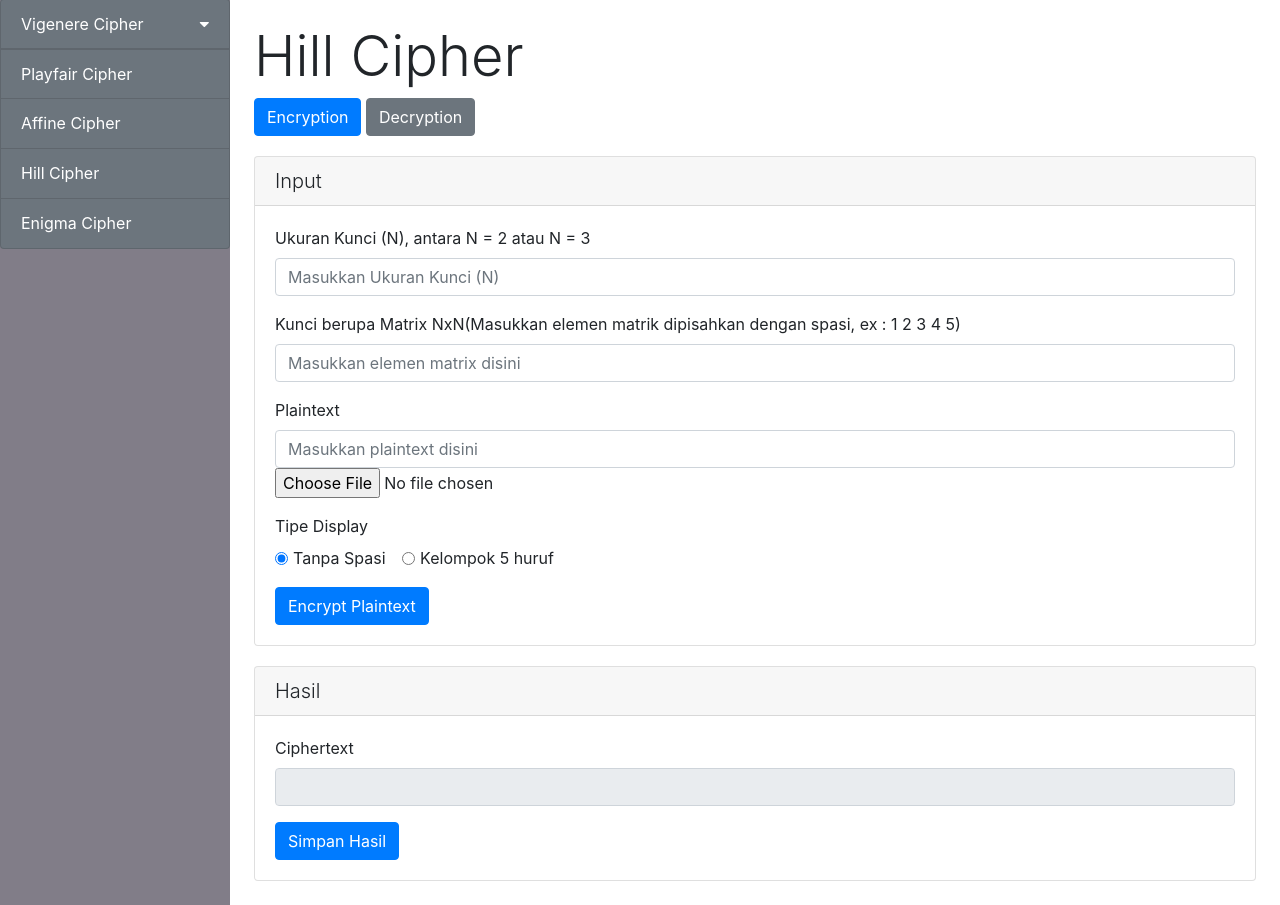
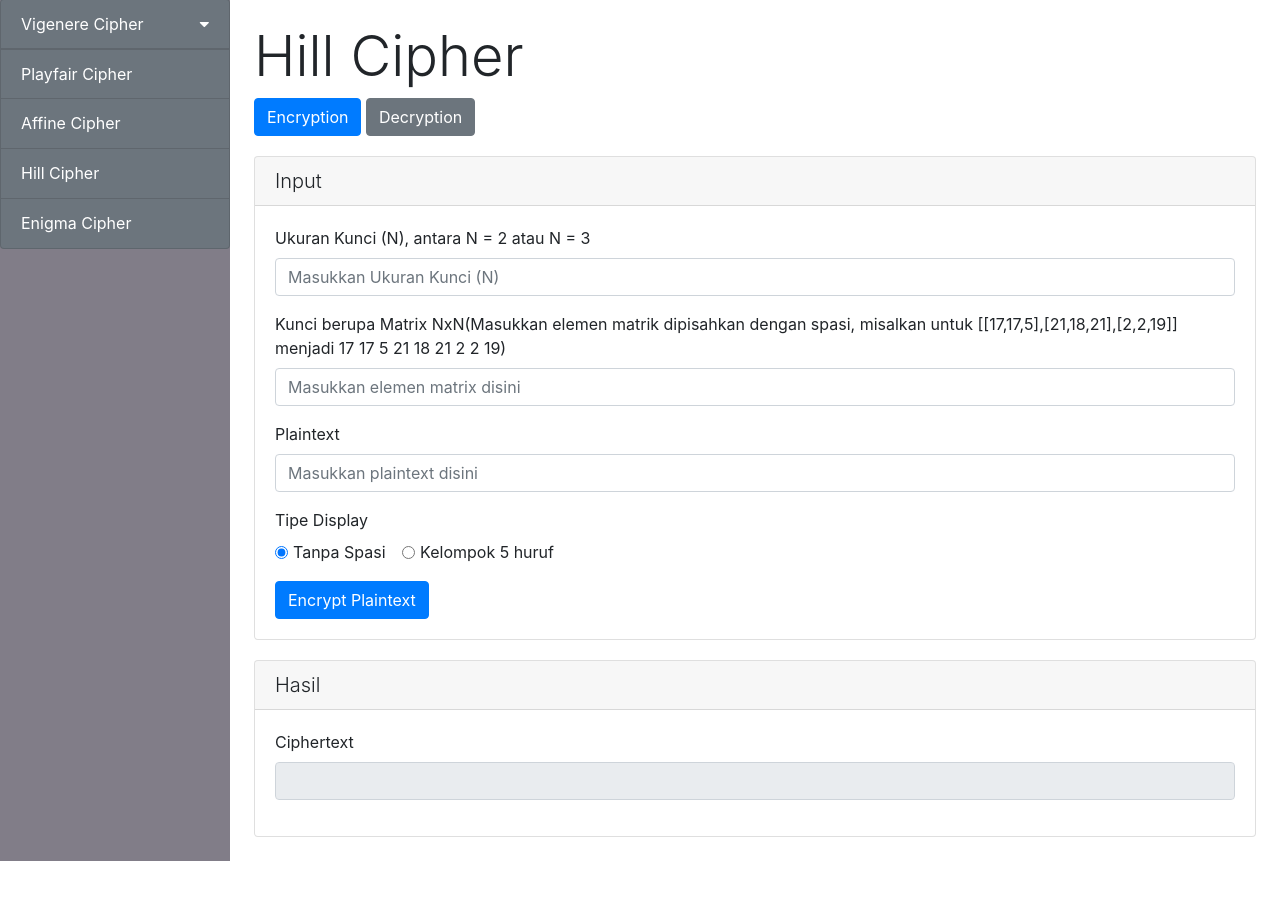
Before and after one commit to AbdiHaryadi/classic-cryptology, a Flask app: page /hill/encrypt in a window 1280 px wide. Shown: the part 57-962 px from the top of the page. After the commit the page ends 918 px from the top, so only its background shows below. Run offline with Flask 2, Linux system fonts and the light colour scheme; some libraries are stand-ins or nearby versions.

Commit message:
clean unnecessary html

```diff
--- a/templates/affine.html
+++ b/templates/affine.html
@@ -26,7 +26,6 @@
                 <div class="form-group">
                     <label for="text3">Plaintext</label>
                     <input type="text" class="form-control" name="text3" placeholder="Masukkan plaintext disini" id="text-input" value="{{plaintext}}">
-                    <input type="file" class="form-control-file" name="file" id="text-file-input">
                 </div>
                 <label for="text2">Tipe Display</label>
                 <div class="form-group">
@@ -59,7 +58,6 @@
                     <label for="text">Ciphertext</label>
                     <input type="text" readonly class="form-control" name="result" value="{{result}}">
                 </div>
-                <button type="submit" class="btn btn-primary">Simpan Hasil</button>
             </form>
         </div>
     </div>
@@ -81,7 +79,6 @@
                 <div class="form-group">
                     <label for="text3">Ciphertext</label>
                     <input type="text" class="form-control" name="text3" placeholder="Masukkan ciphertext disini" id="text-input" value="{{ciphertext}}">
-                    <input type="file" class="form-control-file" name="file" id="text-file-input">
                 </div>
                 <label for="text2">Tipe Display</label>
                 <div class="form-group">
@@ -114,7 +111,6 @@
                     <label for="text">Plaintext</label>
                     <input type="text" readonly class="form-control" name="result" value="{{result}}">
                 </div>
-                <button type="submit" class="btn btn-primary">Simpan Hasil</button>
             </form>
         </div>
     </div>
--- a/templates/autokey.html
+++ b/templates/autokey.html
@@ -22,7 +22,6 @@
                 <div class="form-group">
                     <label for="text3">Plaintext</label>
                     <input type="text" class="form-control" name="text3" placeholder="Masukkan plaintext disini" id="text-input" value="{{plaintext}}">
-                    <input type="file" class="form-control-file" name="file" id="text-file-input">
                 </div>
                 <label for="text2">Tipe Display</label>
                 <div class="form-group">
@@ -55,7 +54,6 @@
                     <label for="text">Ciphertext</label>
                     <input type="text" readonly class="form-control" name="result" value="{{result}}">
                 </div>
-                <button type="submit" class="btn btn-primary">Simpan Hasil</button>
             </form>
         </div>
     </div>
@@ -73,7 +71,6 @@
                 <div class="form-group">
                     <label for="text3">Ciphertext</label>
                     <input type="text" class="form-control" name="text3" placeholder="Masukkan ciphertext disini" id="text-input" value="{{ciphertext}}">
-                    <input type="file" class="form-control-file" name="file" id="text-file-input">
                 </div>
                 <label for="text2">Tipe Display</label>
                 <div class="form-group">
@@ -106,7 +103,6 @@
                     <label for="text">Plaintext</label>
                     <input type="text" readonly class="form-control" name="result" value="{{result}}">
                 </div>
-                <button type="submit" class="btn btn-primary">Simpan Hasil</button>
             </form>
         </div>
     </div>
--- a/templates/hill.html
+++ b/templates/hill.html
@@ -20,13 +20,12 @@
                     <input type="number" class="form-control" name="text1" placeholder="Masukkan Ukuran Kunci (N)" value="{{n}}">
                 </div>
                 <div class="form-group">
-                    <label for="text2">Kunci berupa Matrix NxN(Masukkan elemen matrik dipisahkan dengan spasi, ex : 1 2 3 4 5)</label>
+                    <label for="text2">Kunci berupa Matrix NxN(Masukkan elemen matrik dipisahkan dengan spasi, misalkan untuk [[17,17,5],[21,18,21],[2,2,19]] menjadi 17 17 5 21 18 21 2 2 19)</label>
                     <input type="text" class="form-control" name="text2" placeholder="Masukkan elemen matrix disini" value="{{array}}">
                 </div>
                 <div class="form-group">
                     <label for="text3">Plaintext</label>
                     <input type="text" class="form-control" name="text3" placeholder="Masukkan plaintext disini" id="text-input" value="{{plaintext}}">
-                    <input type="file" class="form-control-file" name="file" id="text-file-input">
                 </div>
                 <label for="text2">Tipe Display</label>
                 <div class="form-group">
@@ -54,12 +53,11 @@
     <div class="card">
         <h5 class="card-header font-weight-light">Hasil</h5>
         <div class="card-body">
-            <form action="/saveresult" method="POST">
+            <form action="" method="POST">
                 <div class="form-group">
                     <label for="text">Ciphertext</label>
                     <input type="text" readonly class="form-control" name="result" value="{{result}}">
                 </div>
-                <button type="submit" class="btn btn-primary">Simpan Hasil</button>
             </form>
         </div>
     </div>
@@ -75,13 +73,12 @@
                     <input type="number" class="form-control" name="text1" placeholder="Masukkan Ukuran Kunci (N)" value="{{n}}">
                 </div>
                 <div class="form-group">
-                    <label for="text2">Kunci berupa Matrix NxN(Masukkan elemen matrik dipisahkan dengan spasi, ex : 1 2 3 4 5)</label>
+                    <label for="text2">Kunci berupa Matrix NxN(Masukkan elemen matrik dipisahkan dengan spasi, misalkan untuk [[17,17,5],[21,18,21],[2,2,19]] menjadi 17 17 5 21 18 21 2 2 19)</label>
                     <input type="text" class="form-control" name="text2" placeholder="Masukkan elemen matrix disini" value="{{array}}">
                 </div>
                 <div class="form-group">
                     <label for="text3">Ciphertext</label>
                     <input type="text" class="form-control" name="text3" placeholder="Masukkan ciphertext disini" id="text-input" value="{{ciphertext}}">
-                    <input type="file" class="form-control-file" name="file" id="text-file-input">
                 </div>
                 <label for="text2">Tipe Display</label>
                 <div class="form-group">
@@ -109,12 +106,11 @@
     <div class="card">
         <h5 class="card-header font-weight-light">Hasil</h5>
         <div class="card-body">
-            <form action="/saveresult" method="POST">
+            <form action="" method="POST">
                 <div class="form-group">
                     <label for="text">Plaintext</label>
                     <input type="text" readonly class="form-control" name="result" value="{{result}}">
                 </div>
-                <button type="submit" class="btn btn-primary">Simpan Hasil</button>
             </form>
         </div>
     </div>
--- a/templates/playfair.html
+++ b/templates/playfair.html
@@ -22,7 +22,6 @@
                 <div class="form-group">
                     <label for="text3">Plaintext</label>
                     <input type="text" class="form-control" name="text3" placeholder="Masukkan plaintext disini" id="text-input" value="{{plaintext}}">
-                    <input type="file" class="form-control-file" name="file" id="text-file-input">
                 </div>
                 <label for="text2">Tipe Display</label>
                 <div class="form-group">
@@ -55,7 +54,6 @@
                     <label for="text">Ciphertext</label>
                     <input type="text" readonly class="form-control" name="result" value="{{result}}">
                 </div>
-                <button type="submit" class="btn btn-primary">Simpan Hasil</button>
             </form>
         </div>
     </div>
@@ -73,7 +71,6 @@
                 <div class="form-group">
                     <label for="text3">Ciphertext</label>
                     <input type="text" class="form-control" name="text3" placeholder="Masukkan ciphertext disini" id="text-input" value="{{ciphertext}}">
-                    <input type="file" class="form-control-file" name="file" id="text-file-input">
                 </div>
                 <label for="text2">Tipe Display</label>
                 <div class="form-group">
@@ -106,7 +103,6 @@
                     <label for="text">Plaintext</label>
                     <input type="text" readonly class="form-control" name="result" value="{{result}}">
                 </div>
-                <button type="submit" class="btn btn-primary">Simpan Hasil</button>
             </form>
         </div>
     </div>
--- a/templates/standard.html
+++ b/templates/standard.html
@@ -22,7 +22,6 @@
                 <div class="form-group">
                     <label for="text3">Plaintext</label>
                     <input type="text" class="form-control" name="text3" placeholder="Masukkan plaintext disini" id="text-input" value="{{plaintext}}">
-                    <input type="file" class="form-control-file" name="file" id="text-file-input">
                 </div>
                 <label for="text2">Tipe Display</label>
                 <div class="form-group">
@@ -55,7 +54,6 @@
                     <label for="text">Ciphertext</label>
                     <input type="text" readonly class="form-control" name="result" value="{{result}}">
                 </div>
-                <button type="submit" class="btn btn-primary">Simpan Hasil</button>
             </form>
         </div>
     </div>
@@ -73,7 +71,6 @@
                 <div class="form-group">
                     <label for="text3">Ciphertext</label>
                     <input type="text" class="form-control" name="text3" placeholder="Masukkan ciphertext disini" id="text-input" value="{{ciphertext}}">
-                    <input type="file" class="form-control-file" name="file" id="text-file-input">
                 </div>
                 <label for="text2">Tipe Display</label>
                 <div class="form-group">
@@ -106,7 +103,6 @@
                     <label for="text">Plaintext</label>
                     <input type="text" readonly class="form-control" name="result" value="{{result}}">
                 </div>
-                <button type="submit" class="btn btn-primary">Simpan Hasil</button>
             </form>
         </div>
     </div>
```
Also changed, not shown: templates/enigma.html (+4 -8 lines).
